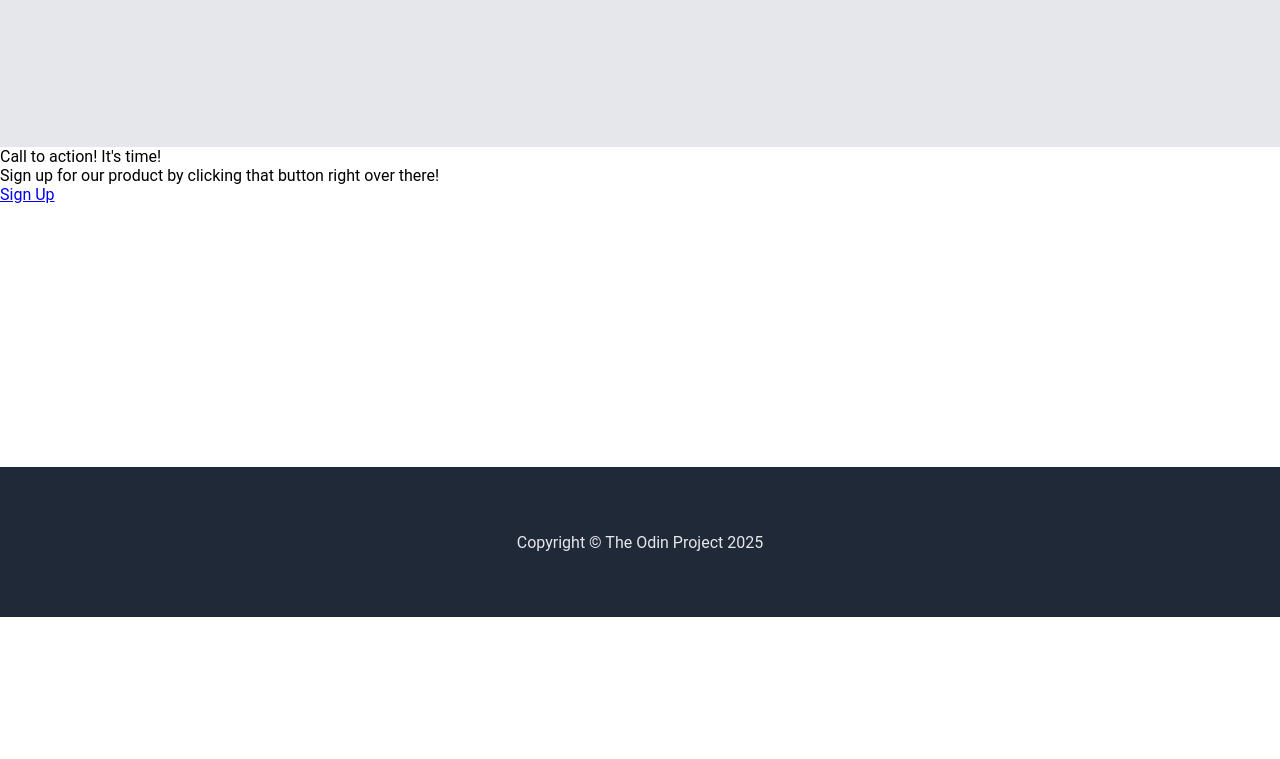
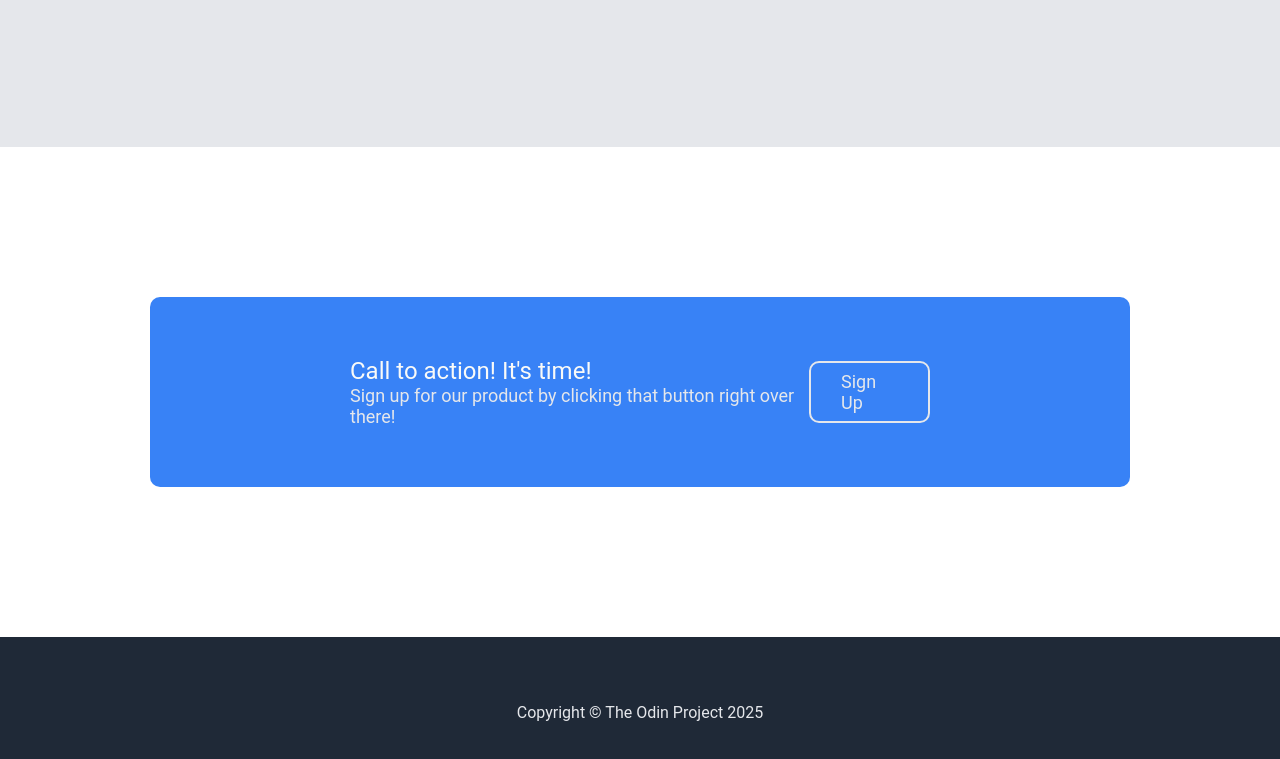
Before and after one commit to Tomek889/odin-landing-page, a plain HTML site: page index.html in a window 1280 px wide. Shown: the part 1346-2105 px from the top of the page. Before the commit the page ends 1963 px from the top, so only its background shows below. Drawn offline with Linux system fonts and the light colour scheme.

Commit message:
Style a banner

```diff
--- a/index.html
+++ b/index.html
@@ -38,9 +38,11 @@
         </div>
         <div class="sign-up">
             <div class="banner-sign-up">
-                <p class="sign-up-header">Call to action! It's time!</p>
-                <p class="sign-up-description">Sign up for our product by clicking that button right over there!</p>
-                <a href="#" class="sign-up-button">Sign Up</a>
+                <div class="banner-text">
+                    <p class="sign-up-header">Call to action! It's time!</p>
+                    <p class="sign-up-description">Sign up for our product by clicking that button right over there!</p>
+                </div>
+                <a href="#" class="sign-up-btn">Sign Up</a>
             </div>
         </div>
     </main>
--- a/style.css
+++ b/style.css
@@ -91,12 +91,40 @@ nav ul .header-logo a {
     font-weight: 600;
 }
 
-.sign-up {
-    height: 40vh;
+.banner-sign-up {
+    display: flex;
+    justify-content: flex-end;
+    align-items: center;
+    border-radius: 10px;
+    background-color: #3882f6;
+    margin: 150px;
+    padding: 60px 0px;
 }
 
-.banner-sign-up {
+.banner-text {
+    margin-left: 200px;
+    margin-right: auto;
+}
 
+.sign-up-header {
+    font-size: 24px;
+    color: #f9faf8;
+}
+
+.sign-up-description {
+    font-size: 18px;
+    color: #e5e7eb;
+}
+
+.sign-up-btn {
+    margin-right: 200px;
+    display: inline-block;
+    border-radius: 10px;
+    border: 2px solid #e5e7eb;
+    padding: 8px 30px;
+    color: #e5e7eb;
+    font-size: 18px;
+    text-decoration: none;
 }
 
 footer {
```
